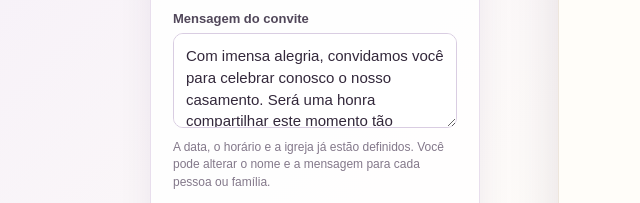
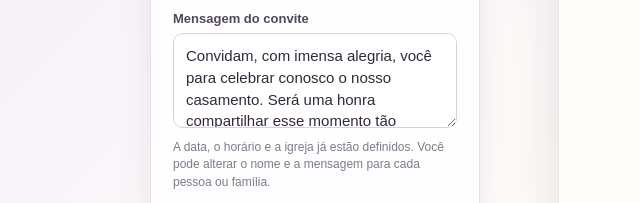
Before and after one commit to eric5654/convite, a plain HTML site: page index.html in a window 1280 px wide. Shown: the part 239-442 px from the top of the page, 0-640 px from the left. Drawn offline with Linux system fonts and the light colour scheme.

Commit message:
ALTERAÇAO

```diff
--- a/index.html
+++ b/index.html
@@ -108,7 +108,7 @@
       <label for="guestName">Nome de quem será convidado</label>
       <input id="guestName" type="text" placeholder="Ex.: Família Silva" value="Convidado(a) especial">
       <label for="message">Mensagem do convite</label>
-      <textarea id="message">Com imensa alegria, convidamos você para celebrar conosco o nosso casamento. Será uma honra compartilhar este momento tão especial ao seu lado.</textarea>
+      <textarea id="message">Convidam, com imensa alegria, você para celebrar conosco o nosso casamento. Será uma honra compartilhar esse momento tão especial ao seu lado!.</textarea>
       <p class="hint">A data, o horário e a igreja já estão definidos. Você pode alterar o nome e a mensagem para cada pessoa ou família.</p>
       <div class="actions">
         <button class="primary" id="downloadBtn" type="button">Baixar convite em PNG</button>
```
